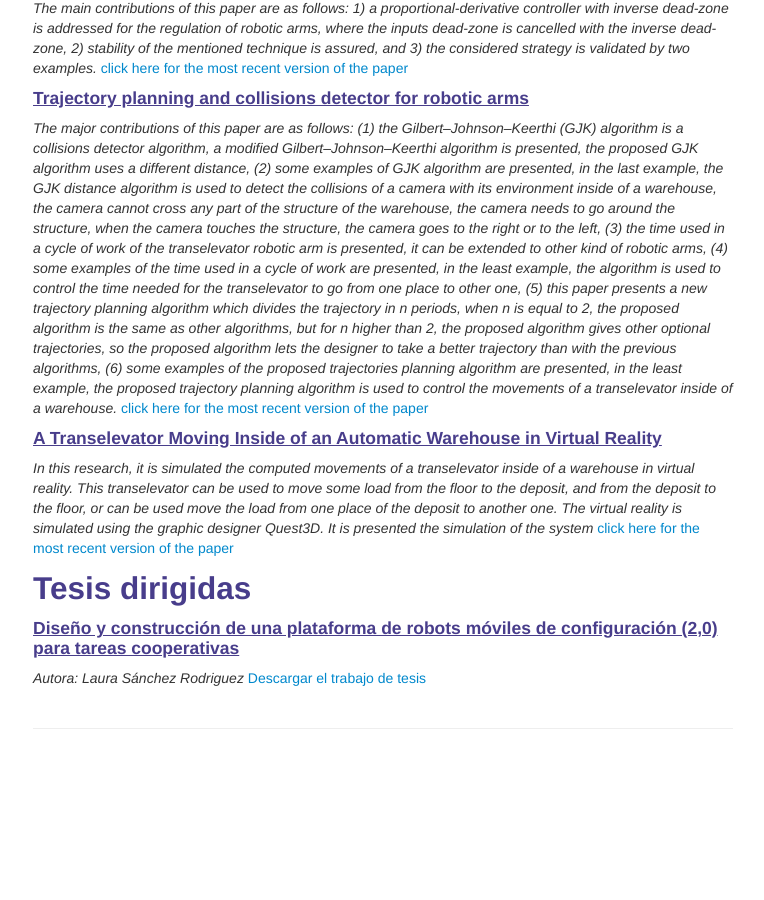
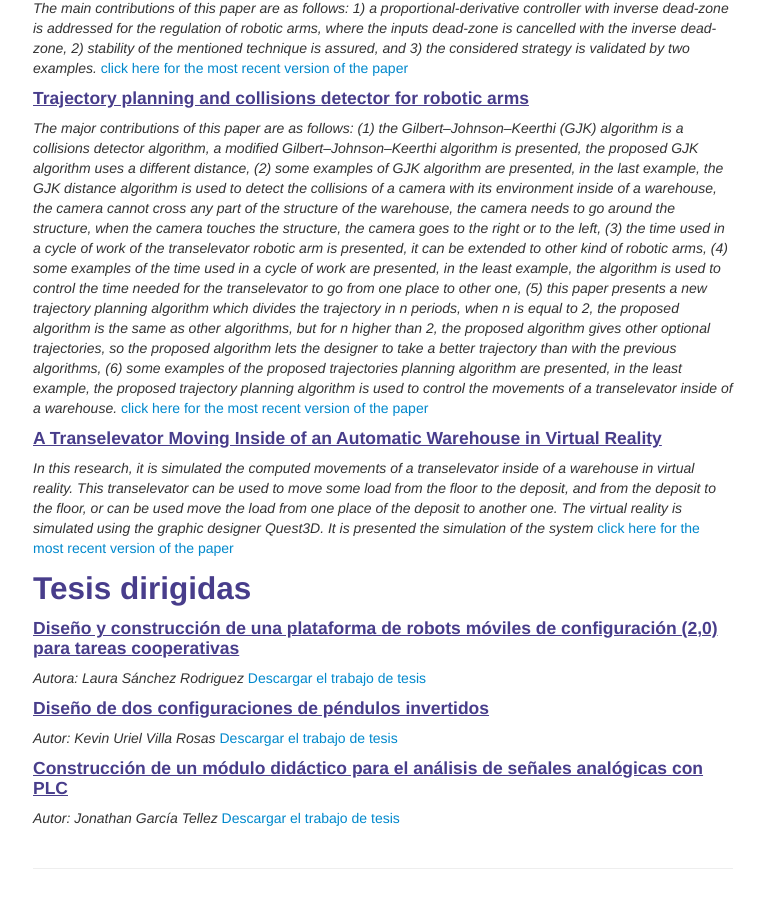
Before and after one commit to enriGarcia/enriGarcia.github.io, a Jekyll site: the page built from pages/publications.md, in a window 1280 px wide and 900 px high, scrolled down 2136 px. Shown: the whole window, without its empty margins (257-1021 px from the left). Built offline with Jekyll 4.4.1, drawn with Linux system fonts in a browser that asks for light colours; before the commit the page ends 2896 px from its top, so only the background shows below that.

Commit message:
webpage update

```diff
--- a/pages/publications.md
+++ b/pages/publications.md
@@ -69,6 +69,14 @@ description: Enrique Garcia-Trinidad publications
 *Autora: Laura Sánchez Rodriguez*
 [Descargar el trabajo de tesis]({{ BASE_PATH}}/pages/thesis/sanchez2019.pdf)
 
+#### <u>Diseño de dos configuraciones de péndulos invertidos</u>
+*Autor: Kevin Uriel Villa Rosas*
+[Descargar el trabajo de tesis]({{ BASE_PATH}}/pages/thesis/sanchez2019.pdf)
+
+#### <u>Construcción de un módulo didáctico para el análisis de señales analógicas con PLC</u>
+*Autor: Jonathan García Tellez*
+[Descargar el trabajo de tesis]({{ BASE_PATH}}/pages/thesis/sanchez2019.pdf)
+
 <!-- Note: this is how to write a comment in HTML. Everything in here won't show up on your webpage.-->
 
 <!--
```
Also changed, not shown: pages/teaching.md (+2 -2 lines).
